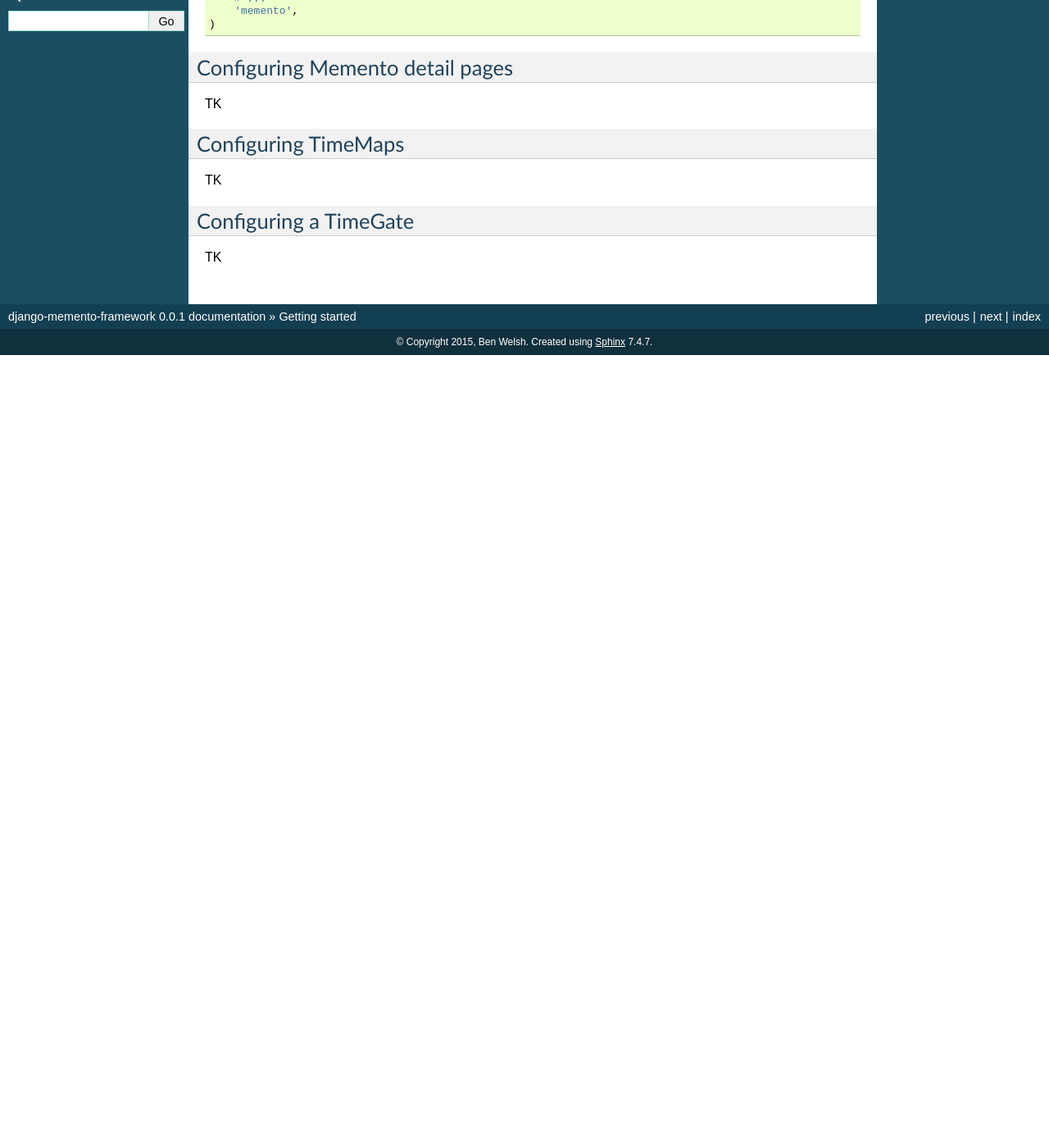
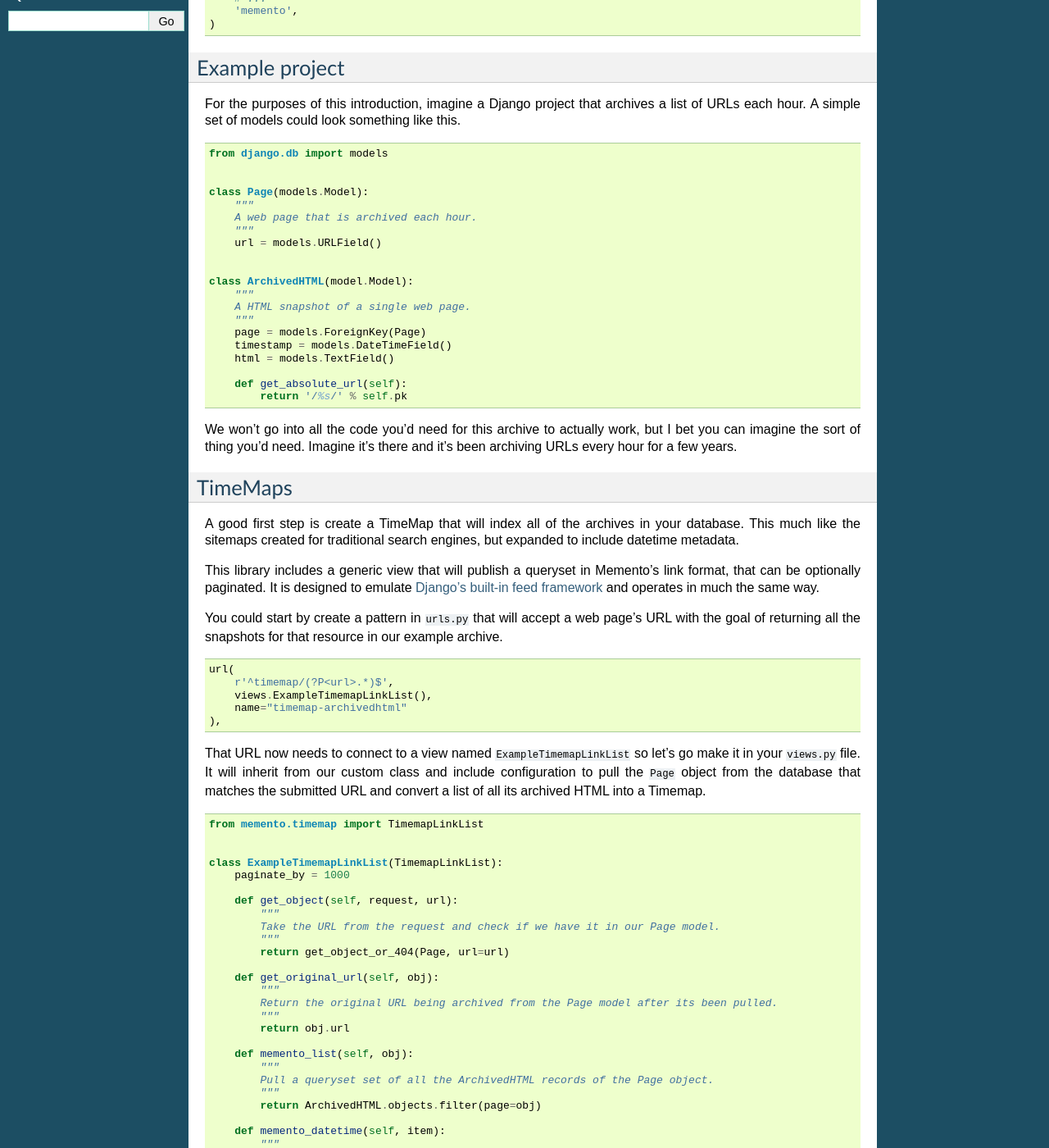
Before and after one commit to palewire/django-memento-framework, a Sphinx documentation site: the page built from docs/gettingstarted.rst, in a window 1280 px wide and 1400 px high, scrolled down 367 px. Shown: the whole window at 82% size. Built offline with Sphinx 7.4.7, drawn with Linux system fonts in a browser that asks for light colours; pages that are not in the unit, such as notebooks, are missing from menus; before the commit the page ends 900 px from its top, so only the background shows below that; some of the changed text lies outside the part shown.

Commit message:
Finished first draft of getting started section

```diff
--- a/docs/genericviews.rst
+++ b/docs/genericviews.rst
@@ -116,7 +116,7 @@ TimemapLinkList
             It is linked to a url that looks like something like:
 
                 url(
-                    r'^timemap/(?P<url>.*)$',
+                    r'^timemap/link/(?P<url>.*)$',
                     feeds.ExampleTimemapLinkList(),
                     name="timemap-screenshot"
                 ),
--- a/docs/gettingstarted.rst
+++ b/docs/gettingstarted.rst
@@ -23,17 +23,152 @@ Edit your ``settings.py`` and add this app to your ``INSTALLED_APPS`` list.
         'memento',
     )
 
-Configuring Memento detail pages
---------------------------------
 
-TK
+Example project
+---------------
 
-Configuring TimeMaps
---------------------
+For the purposes of this introduction, imagine a Django project that archives a list of URLs each hour. A simple set of models could look something like this.
 
-TK
+.. code-block:: python
 
-Configuring a TimeGate
-----------------------
+    from django.db import models
 
-TK
+
+    class Page(models.Model):
+        """
+        A web page that is archived each hour.
+        """
+        url = models.URLField()
+
+
+    class ArchivedHTML(model.Model):
+        """
+        A HTML snapshot of a single web page.
+        """
+        page = models.ForeignKey(Page)
+        timestamp = models.DateTimeField()
+        html = models.TextField()
+
+        def get_absolute_url(self):
+            return '/%s/' % self.pk
+
+We won't go into all the code you'd need for this archive to actually work, but I bet you can imagine the sort of thing you'd need. Imagine it's there and it's been archiving URLs every hour for a few years.
+
+TimeMaps
+--------
+
+A good first step is create a TimeMap that will index all of the archives in your database. This much like the sitemaps created for traditional search engines, but expanded to include datetime metadata.
+
+This library includes a generic view that will publish a queryset in Memento's link format, that can be optionally paginated. It is designed to emulate `Django's built-in feed framework <https://docs.djangoproject.com/en/1.8/ref/contrib/syndication/>`_ and operates in much the same way.
+
+You could start by create a pattern in ``urls.py`` that will accept a web page's URL with the goal of returning all the snapshots for that resource in our example archive.
+
+.. code-block:: python
+
+    url(
+        r'^timemap/(?P<url>.*)$',
+        views.ExampleTimemapLinkList(),
+        name="timemap-archivedhtml"
+    ),
+
+That URL now needs to connect to a view named ``ExampleTimemapLinkList`` so let's go make it in your ``views.py`` file. It will inherit from our custom class and include configuration to pull the ``Page`` object from the database that matches the submitted URL and convert a list of all its archived HTML into a Timemap.
+
+.. code-block:: python
+
+    from memento.timemap import TimemapLinkList
+
+
+    class ExampleTimemapLinkList(TimemapLinkList):
+        paginate_by = 1000
+
+        def get_object(self, request, url):
+            """
+            Take the URL from the request and check if we have it in our Page model.
+            """
+            return get_object_or_404(Page, url=url)
+
+        def get_original_url(self, obj):
+            """
+            Return the original URL being archived from the Page model after its been pulled.
+            """
+            return obj.url
+
+        def memento_list(self, obj):
+            """
+            Pull a queryset set of all the ArchivedHTML records of the Page object.
+            """
+            return ArchivedHTML.objects.filter(page=obj)
+
+        def memento_datetime(self, item):
+            """
+            Return the datetime when the archived was saved from each ArchivedURL object.
+            """
+            return item.timestamp
+
+Now if you fired up your test server and visited `http://localhost:8000/timemap/link/http://example.com/ <http://localhost:8000/timemap/link/http://example.com/>`_ You'd get a paginated index of all the archives saved from the page ``example.com``.
+
+TimeGate
+--------
+
+The natural next step is to create the other pillar of the Memento system, a TimeGate. It is a view that when given a request that includes a URL and a timestamp will redirect to the detail page for the nearest archive.
+
+A good first step is to create an URL in ``urls.py``.
+
+.. code-block:: python
+
+    url(
+        r'^timegate/(?P<url>.*)$',
+        views.ExampleTimeGateView.as_view(),
+        name="timegate"
+    ),
+
+Next you need to create the view included there.
+
+.. code-block:: python
+
+    class ExampleTimeGateView(TimeGateView):
+        model = ArchivedHTML
+        url_field = 'page__url' # You can walk across ForeignKeys like normal
+        datetime_field = 'timestamp'
+        timemap_pattern_name = "timemap-archived" # The name of the timemap URL we created above
+
+This will now return a 302 redirect when given a URL in the request with a header of `Accept-Datetime`. A good way to check out if this is working is to use cURL on the command line.
+
+.. code-block:: bash
+
+    url -X HEAD -i http://localhost:8000/timegate/http://archivedsite.com/ --header "Accept-Datetime: Fri, 1 May 2015 00:01:00 GMT"
+    HTTP/1.1 302 Moved Temporarily
+    Server: Apache/2.2.22 (Ubuntu)
+    Link: <http://archivedsite.com/>; rel="original", <http://localhost:800/timemap/link/http://archivedsite.com/>; rel="timemap"; type="application/link-format"
+    Location: http://www.example.com/screenshot/100/
+    Vary: accept-datetime
+
+Memento detail view
+-------------------
+
+The detail page for each snapshot in the archive should also be enriched to include Memento metadata in its response. This is done by using our extended version of Django's generic `DetailView <https://docs.djangoproject.com/en/dev/ref/class-based-views/base/#django.views.generic.base.DetailView>`_.
+
+.. code-block:: python
+
+    from memento.timegate import MementoDetailView
+
+
+    class ExampleMementoDetailView(MementoDetailView):
+        model = ArchivedHTML
+        datetime_field = 'timestamp'
+        timemap_pattern_name = "timemap-archivedhtml"
+
+        def get_original_url(self, obj):
+            return obj.page.url
+
+That can be linked to a pattern in the ``urls.py`` file like any other Django detail view.
+
+.. code-block:: python
+
+    url(
+        r'^archived-html/(?P<pk>\d+)/$',
+        views.ExampleMementoDetailView.as_view(),
+        name='archivedhtml-detail'
+    )
+
+And that's it! Get all that going and your archive is ready to be indexed by `http://mementoweb.org/ <http://mementoweb.org/>`_ and integrated into Memento-based services.
```
